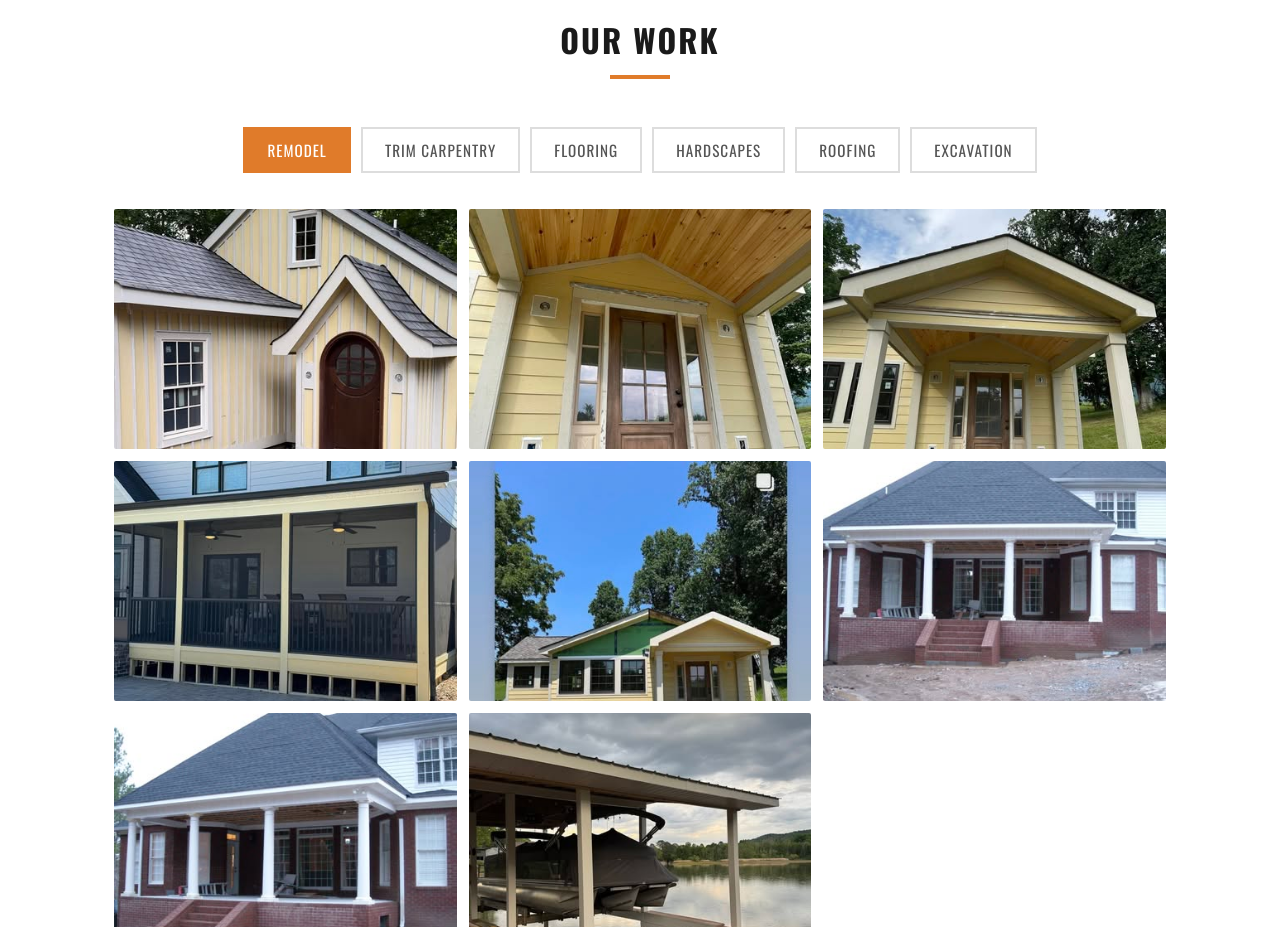
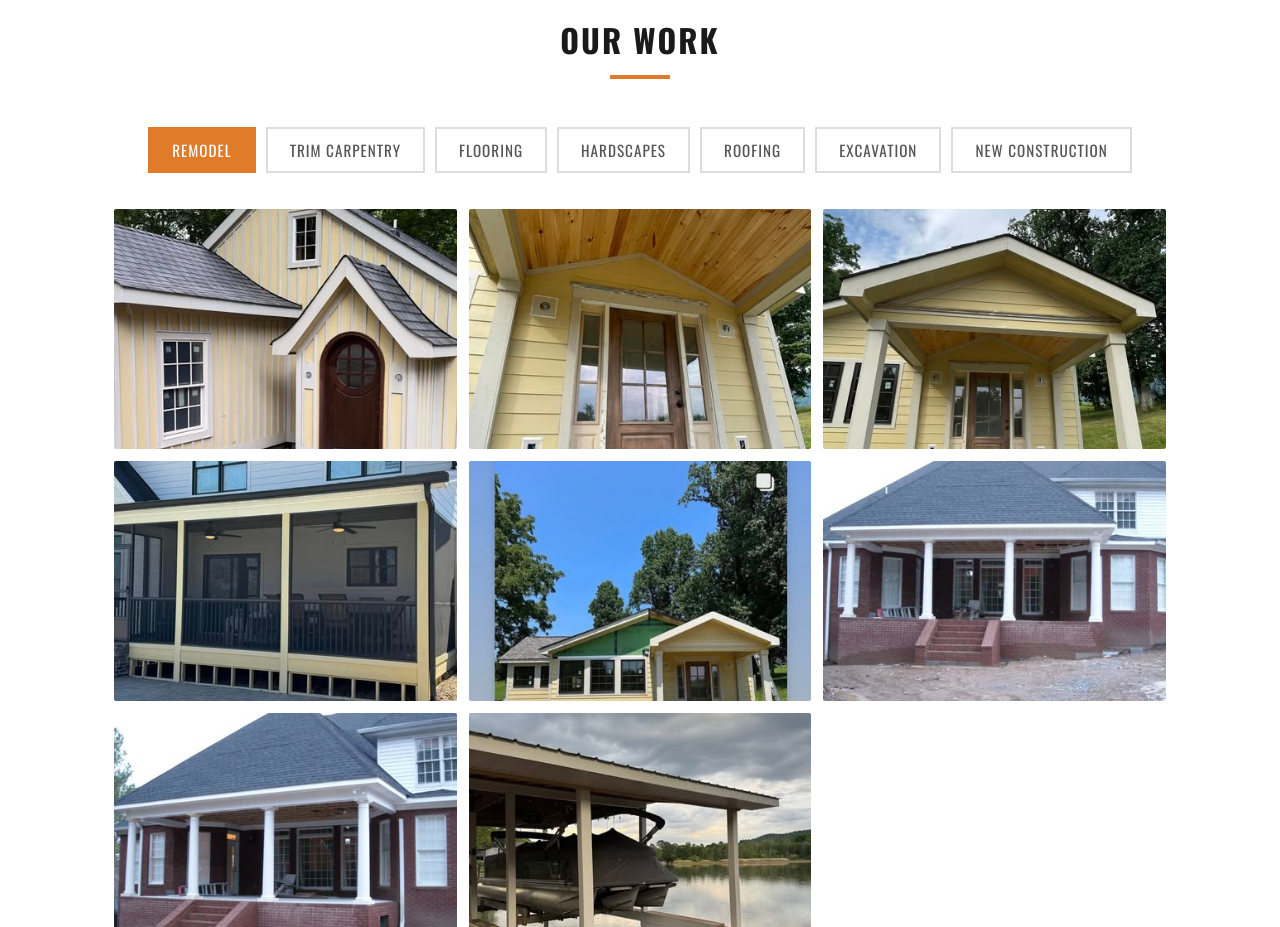
Before and after one commit to MattFreytag/BusinessWebsite, a plain HTML site: page index.html in a window 1280 px wide. Shown: the part 2280-3207 px from the top of the page. Drawn offline with nearby package versions, Linux system fonts and the light colour scheme.

Commit message:
Add New Construction gallery tab

```diff
--- a/index.html
+++ b/index.html
@@ -93,6 +93,7 @@
         <button class="gallery-tab" data-cat="hardscapes">Hardscapes</button>
         <button class="gallery-tab" data-cat="roofing">Roofing</button>
         <button class="gallery-tab" data-cat="excavation">Excavation</button>
+        <button class="gallery-tab" data-cat="new-construction">New Construction</button>
       </div>
 
       <!-- Remodel -->
@@ -145,6 +146,11 @@
         <div class="gallery-item"><img src="hardscapes/667980638_26258181267138228_6138341522812412510_n.jpg" alt="Hardscapes" /></div>
         <div class="gallery-item"><img src="hardscapes/668205731_26258181450471543_6659354007174350322_n.jpg" alt="Hardscapes" /></div>
         <div class="gallery-item"><img src="hardscapes/668553276_26258181530471535_883354598634352047_n.jpg" alt="Hardscapes" /></div>
+      </div>
+
+      <!-- New Construction -->
+      <div class="gallery-grid" id="cat-new-construction">
+        <div class="gallery-placeholder"><span>New Construction photos coming soon!</span></div>
       </div>
 
       <!-- Roofing -->
```
